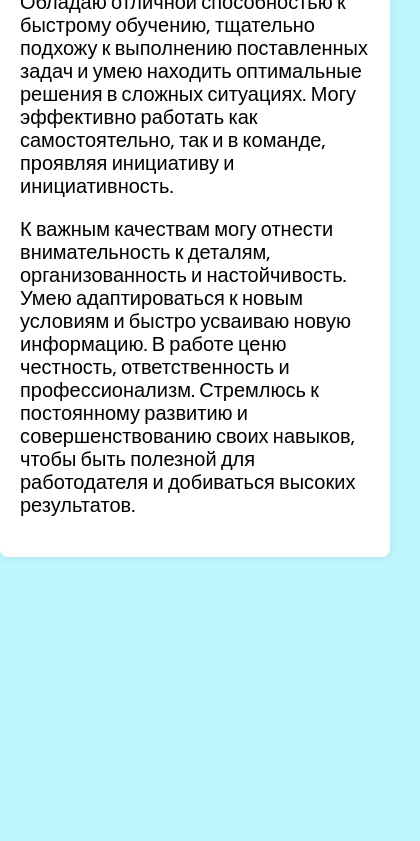
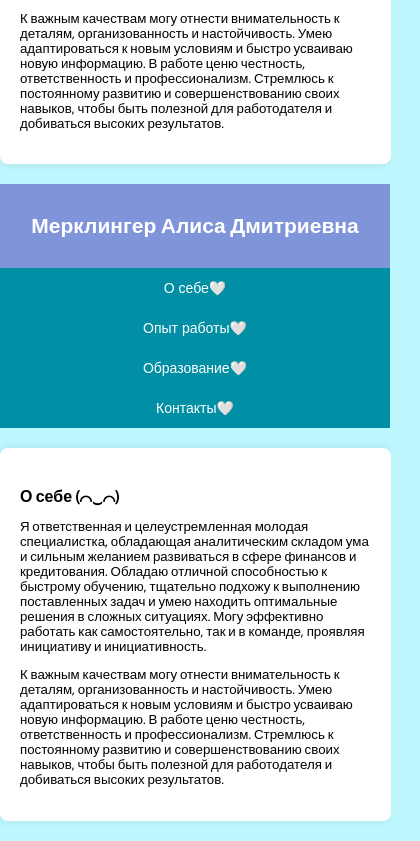
Before and after one commit to Alisamerk/resume, a plain HTML site: page index.html in a window 390 px wide. Shown: the part 473-1314 px from the top of the page, 420 px wide, since content can reach past the window. Before the commit the page ends 1050 px from the top, so only its background shows below. Drawn offline with Linux system fonts and the light colour scheme.

Commit message:
Add files via upload

```diff
--- a/index.html
+++ b/index.html
@@ -18,31 +18,29 @@
     background-color: #8095D9;
     color: #fff;
     padding: 20px;
-    position: relative;
-    font-family: "Century Gothic", Arial, sans-serif;
   }
 
   h1 {
     margin: 10px 0;
-    font-size: 36px;
+    font-size: 2em;
   }
   h2 {
     margin-top: 20px;
-    font-size: 26px;
+    font-size: 1.5em;
   }
-
 
   nav {
     display: flex;
+    flex-wrap: wrap;
     justify-content: center;
     background-color: #008fa4;
   }
   nav button {
     background: none;
     border: none;
-    padding: 14px 20px;
+    padding: 1em 1.5em;
     cursor: pointer;
-    font-size: 18px;
+    font-size: 1em;
     color: #fff;
     transition: background 0.3s;
   }
@@ -52,17 +50,61 @@
 
   section {
     display: none;
+    width: 90%;
     max-width: 800px;
     margin: 20px auto;
     background: #fff;
-    padding: 20px;
+    padding: 2em;
     border-radius: 8px;
     box-shadow: 0 0 10px rgba(0,0,0,0.1);
     font-family: "Century Gothic", Arial, sans-serif;
-    font-size: 20px;
+    font-size: 1em;
   }
   section.active {
     display: block;
+  }
+
+  /* Адаптивность через медиазапросы */
+  @media (max-width: 768px) {
+    body {
+      font-size: 16px;
+    }
+
+    h1 {
+      font-size: 1.8em;
+    }
+
+    h2 {
+      font-size: 1.3em;
+    }
+
+    nav {
+      flex-direction: column;
+    }
+
+    nav button {
+      width: 100%;
+      padding: 12px 0;
+    }
+
+    section {
+      padding: 1.5em;
+      font-size: 0.95em;
+    }
+  }
+
+  @media (max-width: 480px) {
+    body {
+      font-size: 14px;
+    }
+
+    h1 {
+      font-size: 1.5em;
+    }
+
+    h2 {
+      font-size: 1.2em;
+    }
   }
 </style>
 </head>
@@ -123,3 +165,59 @@
 
 </body>
 </html>
+
+<header>
+  <h1>Мерклингер Алиса Дмитриевна</h1>
+</header>
+<div class="separator"></div>
+
+<nav>
+  <button onclick="showSection('about')">О себе🤍</button>
+  <button onclick="showSection('experience')">Опыт работы🤍</button>
+  <button onclick="showSection('education')">Образование🤍</button>
+  <button onclick="showSection('contacts')">Контакты🤍</button>
+</nav>
+
+<section id="about" class="active">
+  <h2>О себе (⌒‿⌒)</h2>
+  <p>
+    Я ответственная и целеустремленная молодая специалистка, обладающая аналитическим складом ума и сильным желанием развиваться в сфере финансов и кредитования. Обладаю отличной способностью к быстрому обучению, тщательно подхожу к выполнению поставленных задач и умею находить оптимальные решения в сложных ситуациях. Могу эффективно работать как самостоятельно, так и в команде, проявляя инициативу и инициативность.
+  </p>
+  <p>
+    К важным качествам могу отнести внимательность к деталям, организованность и настойчивость. Умею адаптироваться к новым условиям и быстро усваиваю новую информацию. В работе ценю честность, ответственность и профессионализм. Стремлюсь к постоянному развитию и совершенствованию своих навыков, чтобы быть полезной для работодателя и добиваться высоких результатов.
+  </p>
+</section>
+
+<section id="experience">
+  <h2>Опыт работы ヽ(・ω・)ﾉ</h2>
+  <ul>
+    <li>Ассистент бухгалтера — самозанятое хобби, 2023-2024</li>
+    <li>Экономист — небольшая финансовая компания, 2026-2028</li>
+  </ul>
+</section>
+
+<section id="education">
+  <h2>Образование ( ´ ω ` )</h2>
+  <ul>
+    <li>ИРНИТУ — Бакалавр по специальности "Финансы и кредит", 2024-2028</li>
+  </ul>
+</section>
+
+<section id="contacts">
+  <h2>Контакты ٩(◕‿◕)۶</h2>
+  <p>Телефон: 89246577769</p>
+  <p>Почта: almerklin@mail.ru</p>
+</section>
+
+<script>
+  function showSection(id) {
+    const sections = document.querySelectorAll('section');
+    sections.forEach((section) => {
+      section.classList.remove('active');
+    });
+    document.getElementById(id).classList.add('active');
+  }
+</script>
+
+</body>
+</html>
```
